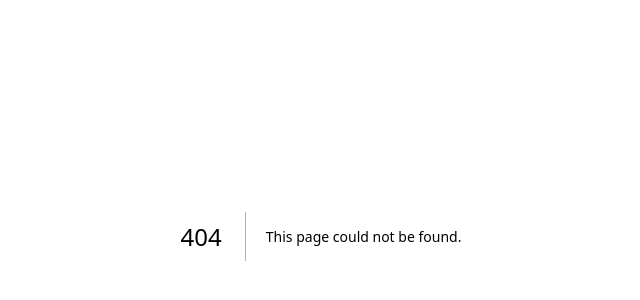
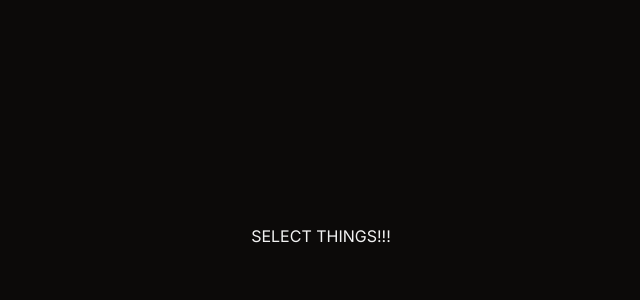
Before and after one commit to kunzaka001/quizify, a Next.js app: page /quizselect in a window 1280 px wide. Before the commit this address had no page. Shown: the part 164-464 px from the top of the page, without its empty margins (319-959 px from the left). Built offline with nearby package versions, Linux system fonts and the light colour scheme.

Commit message:
Create SelectQuiz page

```diff
--- /dev/null
+++ b/app/quizselect/page.tsx
@@ -0,0 +1,12 @@
+const quizSelect = () => {
+    return(
+        <>
+            <div className="flex items-center justify-center h-screen">
+                <h1 className="">SELECT THINGS!!!</h1>
+            </div>
+        </>
+
+    )
+}
+
+export default quizSelect
```
